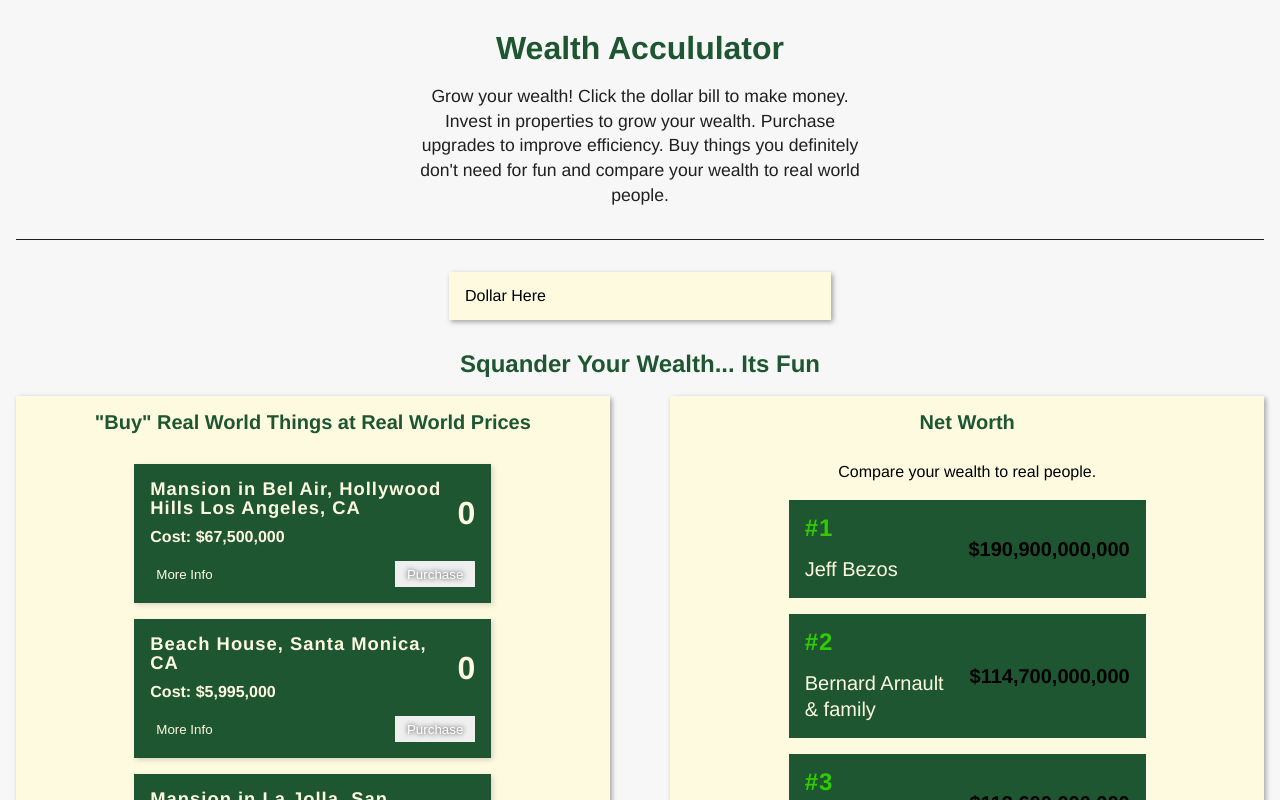
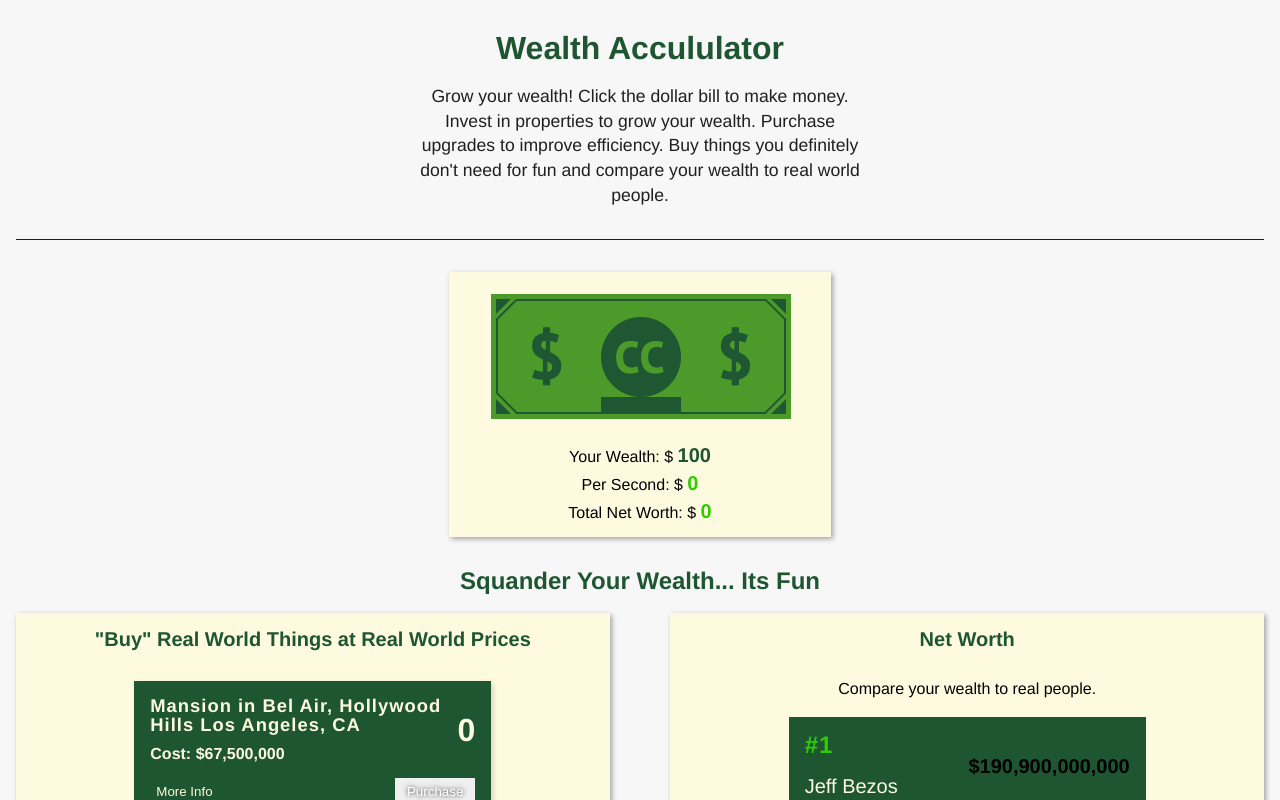
Before and after one commit to dkersten/accumulator-game-vue, a Vue app: page / in a window 1280 px wide. Shown: the top 800 px of the page. Built offline with nearby package versions, Linux system fonts and the light colour scheme.

Commit message:
worked on stats container section

```diff
--- a/src/assets/scss/variables.scss
+++ b/src/assets/scss/variables.scss
@@ -20,6 +20,7 @@ $vertical-spacing-lg: 3rem;
 $vertical-spacing-md: 2rem;
 $vertical-spacing-sm: 1.25rem;
 $vertical-spacing-xs: 0.75rem;
+$vertical-spacing-sxs: 0.5rem;
 
 // font sizes
 $font-header-lg: 2rem;
--- a/src/containers/StatsContainer.vue
+++ b/src/containers/StatsContainer.vue
@@ -1,6 +1,11 @@
 <template>
   <section class="stats-container">
-      <p>Dollar Here</p>
+      <img src="../../public/dollarBill.png" alt="Dollar Bill. Click it to make more money.">
+      <div class="inner-stats-container">
+          <p>Your Wealth: $ <span class="wealth-count-num">100</span></p>
+          <p>Per Second: $ <span class="per-second-num">0</span></p>
+          <p>Total Net Worth: $ <span class="net-worth-num">0</span></p>
+      </div>
   </section>
 </template>
 
@@ -20,5 +25,34 @@ export default {
 
     .stats-container {
         @include section-styling;
+
+        img {
+            display: block;
+            margin: 0 auto $vertical-spacing-sm;
+        }
+
+        .inner-stats-container {
+
+            text-align: center;
+
+            p {
+                &:not(:last-of-type) {
+                    margin-bottom: $vertical-spacing-sxs;
+                }
+
+                span {
+                    font-weight: 700;
+                    font-size: $font-paragraph-lg;
+
+                    &.wealth-count-num {
+                        color: $color-green-dark;
+                    }
+
+                    &.per-second-num, &.net-worth-num {
+                        color: $color-green-bright;
+                    }
+                }
+            }
+        }
     }
 </style>
```
Also changed, not shown: public/dollarBill.png (added).
